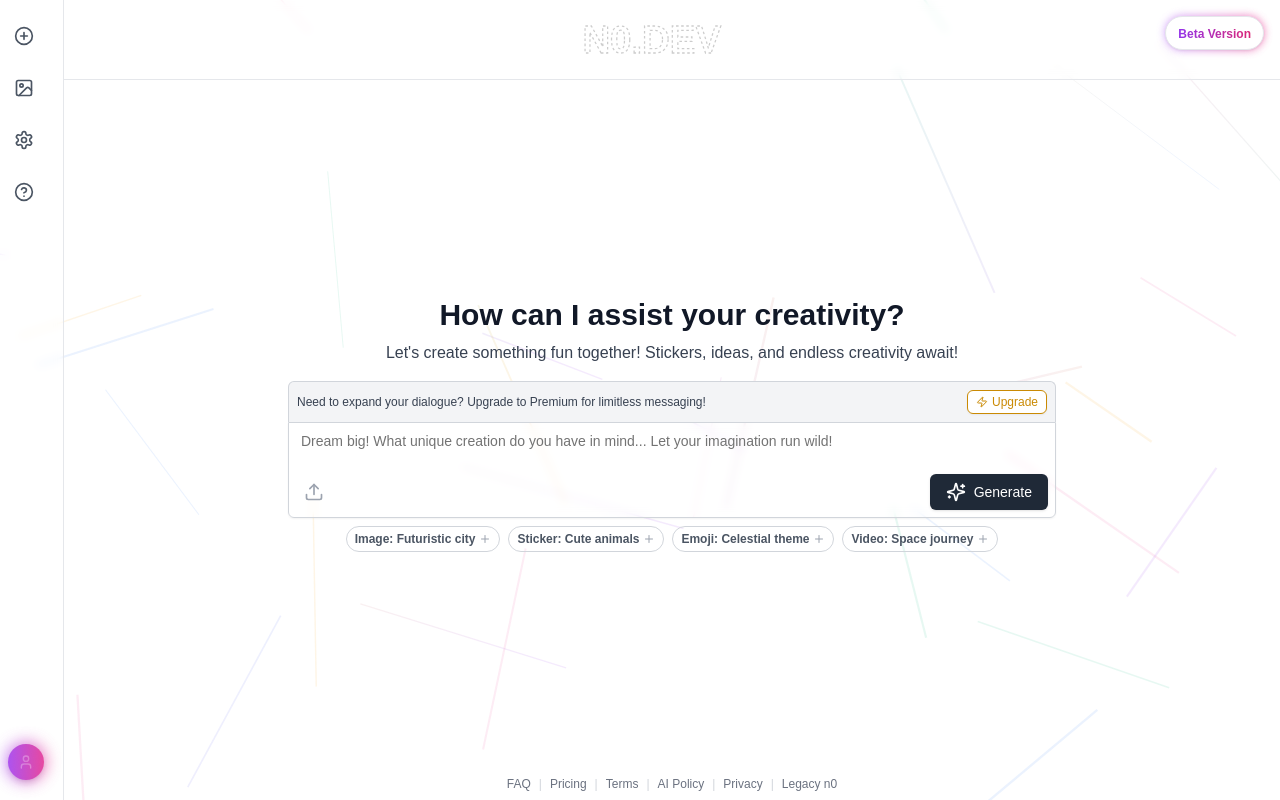
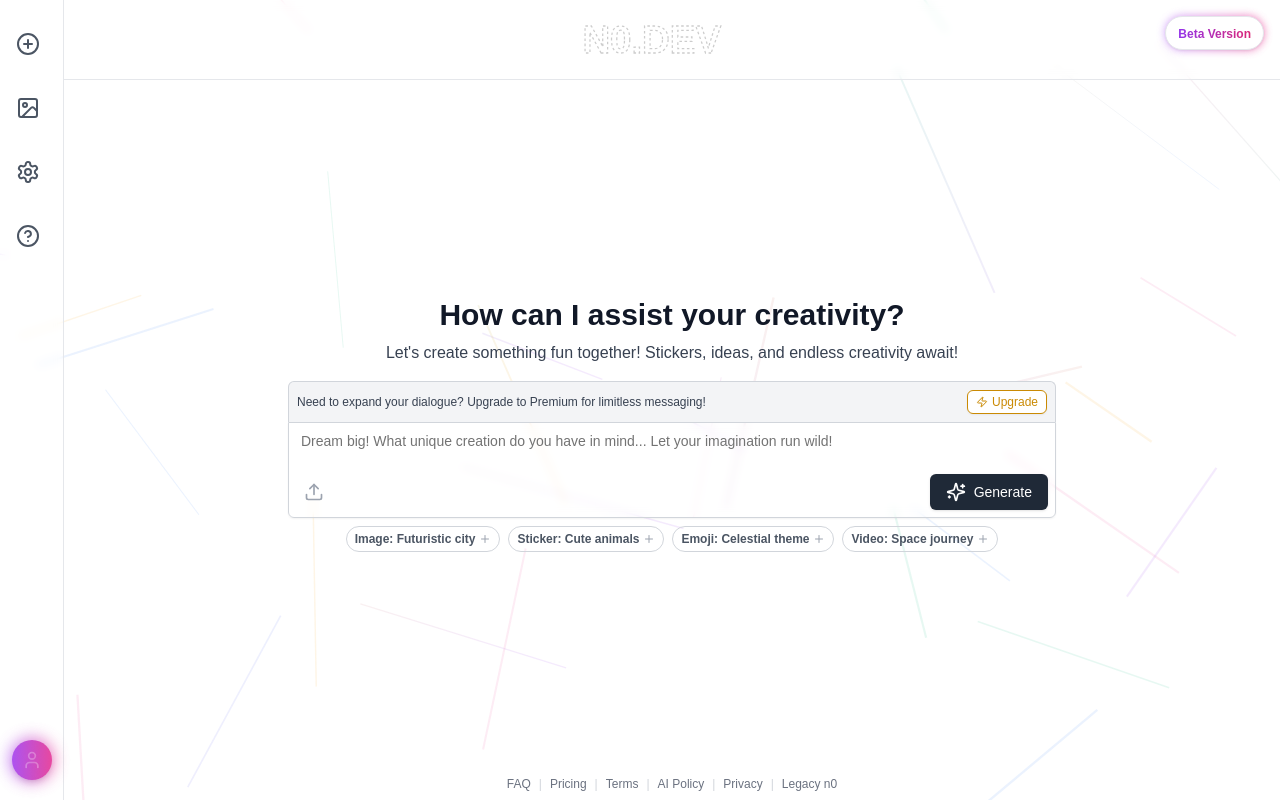
Before and after one commit to Morojc/N0.DEV, a Next.js app: page / in a window 1280 px wide. Built offline with nearby package versions, Linux system fonts and the light colour scheme.

Commit message:
update the sidebar icons size.

```diff
--- a/components/sticker-generator-dashboard.tsx
+++ b/components/sticker-generator-dashboard.tsx
@@ -51,30 +51,30 @@ export default function StickerGeneratorDashboard() {
       {/* Sidebar - hidden on mobile unless menu is open */}
       <div className={`${isMobileMenuOpen ? 'block' : 'hidden'} md:block md:w-16 backdrop-blur-sm p-1 flex flex-col items-center border-r ${theme === 'dark' ? 'border-gray-700' : 'border-gray-200'}`}>
         <div className="flex flex-col h-full justify-between">
-          <nav className="space-y-3 py-3">
-            <Button variant="ghost" size="icon" title="New Sticker" className="h-10 w-10">
-              <PlusCircle className={`h-5 w-5 ${theme === 'dark' ? 'text-white' : 'text-gray-600'}`} />
+          <nav className="space-y-4 py-4">
+            <Button variant="ghost" size="icon" title="New Sticker" className="h-12 w-12">
+              <PlusCircle className={`h-6 w-6 ${theme === 'dark' ? 'text-white' : 'text-gray-600'}`} />
             </Button>
-            <Button variant="ghost" size="icon" title="My Stickers" className="h-10 w-10">
-              <ImageIcon className={`h-5 w-5 ${theme === 'dark' ? 'text-white' : 'text-gray-600'}`} />
+            <Button variant="ghost" size="icon" title="My Stickers" className="h-12 w-12">
+              <ImageIcon className={`h-6 w-6 ${theme === 'dark' ? 'text-white' : 'text-gray-600'}`} />
             </Button>
-            <Button variant="ghost" size="icon" title="Settings" className="h-10 w-10">
-              <Settings className={`h-5 w-5 ${theme === 'dark' ? 'text-white' : 'text-gray-600'}`} />
+            <Button variant="ghost" size="icon" title="Settings" className="h-12 w-12">
+              <Settings className={`h-6 w-6 ${theme === 'dark' ? 'text-white' : 'text-gray-600'}`} />
             </Button>
-            <Button variant="ghost" size="icon" title="Help" className="h-10 w-10">
-              <HelpCircle className={`h-5 w-5 ${theme === 'dark' ? 'text-white' : 'text-gray-600'}`} />
+            <Button variant="ghost" size="icon" title="Help" className="h-12 w-12">
+              <HelpCircle className={`h-6 w-6 ${theme === 'dark' ? 'text-white' : 'text-gray-600'}`} />
             </Button>
           </nav>
 
           {/* User options button */}
-          <div className="pb-4 w-full flex justify-center md:justify-start md:pl-1">
+          <div className="pb-4 w-full flex justify-center">
             <Popover open={isOptionsOpen} onOpenChange={setIsOptionsOpen}>
               <PopoverTrigger asChild>
                 <button
-                  className={`w-9 h-9 rounded-full bg-gradient-to-r ${theme === 'dark' ? 'from-purple-600 to-pink-600' : 'from-purple-500 to-pink-500'} flex items-center justify-center shadow-md hover:shadow-lg transition-all duration-300 group relative`}
+                  className={`w-10 h-10 rounded-full bg-gradient-to-r ${theme === 'dark' ? 'from-purple-600 to-pink-600' : 'from-purple-500 to-pink-500'} flex items-center justify-center shadow-md hover:shadow-lg transition-all duration-300 group relative`}
                   onClick={() => setIsOptionsOpen(!isOptionsOpen)}
                 >
-                  <User className="h-4 w-4 text-white" />
+                  <User className="h-5 w-5 text-white" />
                   <span className={`absolute -inset-0.5 rounded-full bg-gradient-to-r ${theme === 'dark' ? 'from-purple-600 to-pink-600' : 'from-purple-500 to-pink-500'} opacity-75 group-hover:opacity-100 blur animate-pulse`}></span>
                 </button>
               </PopoverTrigger>
```
